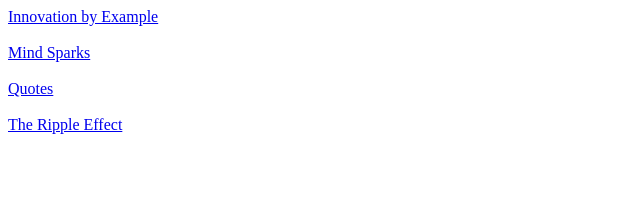
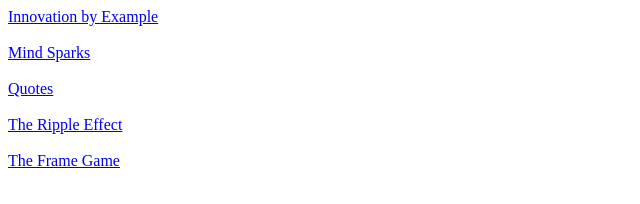
Before and after one commit to cheslop88/creative, a plain HTML site: page index.html in a window 1280 px wide. Shown: the whole page, without its empty margins (0-640 px from the left). Drawn offline with Linux system fonts and the light colour scheme.

Commit message:
Update index.html

```diff
--- a/index.html
+++ b/index.html
@@ -16,5 +16,8 @@
   <br/>
   <br/>
   <a href="ripple.html">The Ripple Effect</a>
+  <br/>
+  <br/>
+  <a href="frame.html">The Frame Game</a>
 </body>
 </html>
```
